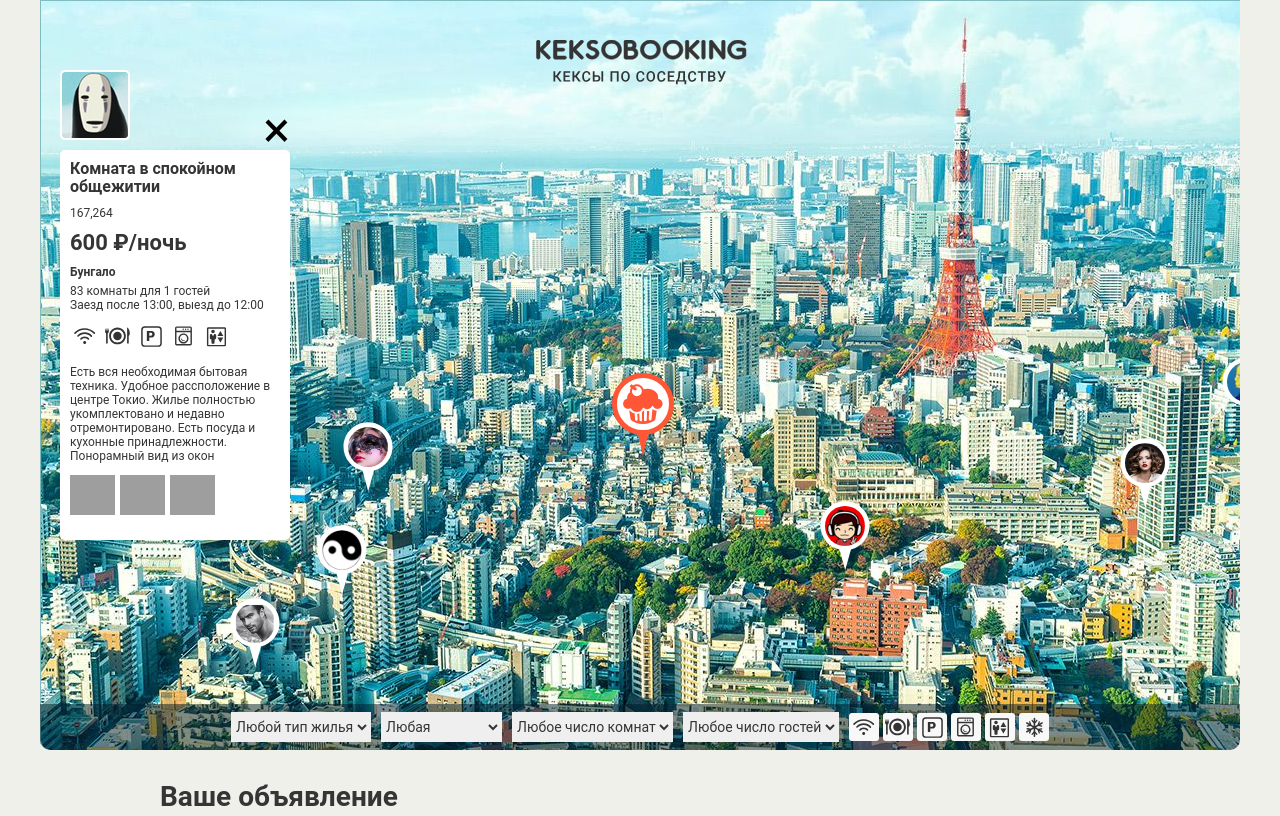
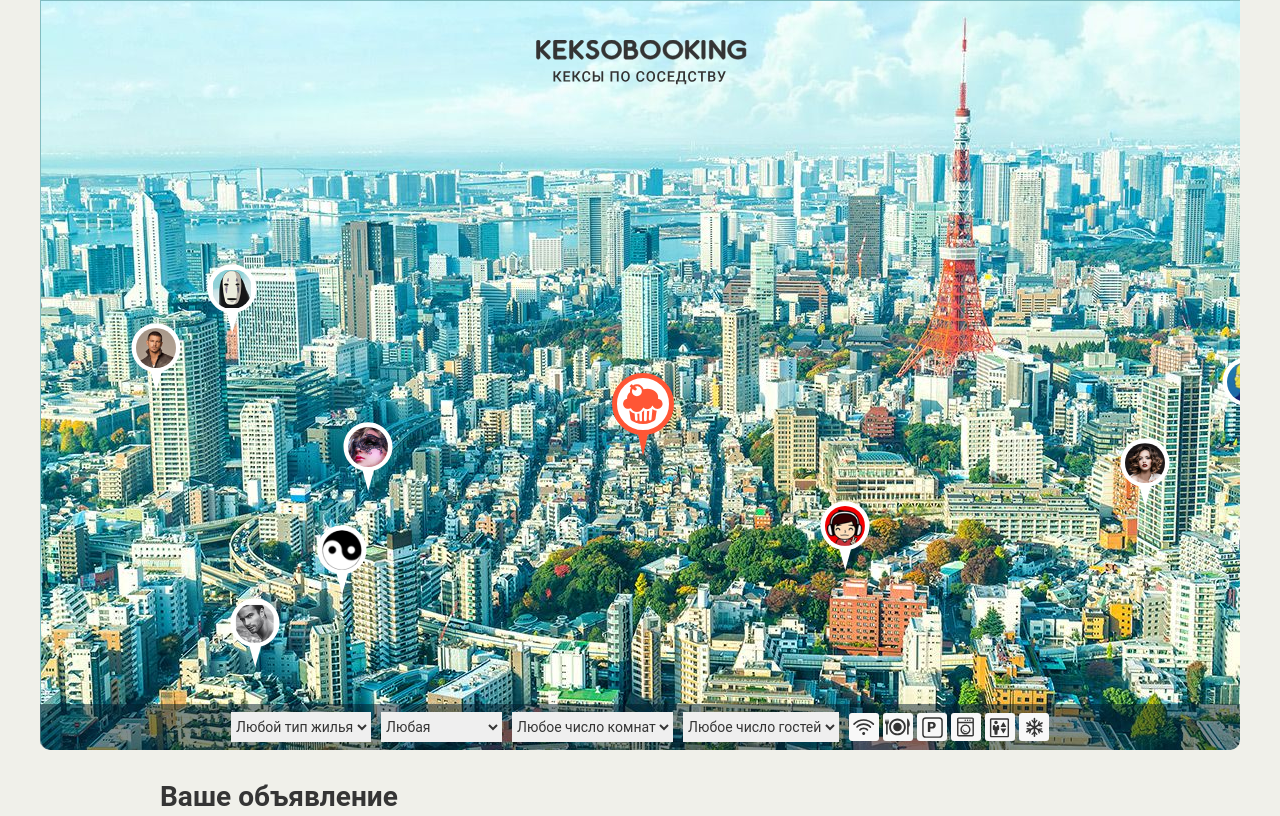
Before and after one commit to ba1tazar4ik/1163011-keksobooking-19, a website: page index.html in a window 1280 px wide. Shown: the top 816 px of the page. Drawn offline with Linux system fonts and the light colour scheme; grey boxes are pictures that could not be loaded; files whose address does not match are found by name.

Commit message:
начал домашку

```diff
--- a/index.html
+++ b/index.html
@@ -16,7 +16,7 @@
     </div>
 
     <!-- Карта объявлений -->
-    <section class="map map--faded">
+    <section class="map">
 
       <!-- Метки объявлений -->
       <div class="map__pins">
--- a/js/main.js
+++ b/js/main.js
@@ -1,4 +1,5 @@
 // eslint-disable-next-line strict
+
 var ADVERTISING_TITLES = ['Прекрасная лочуга для романтиков', 'Квартира с отличным видом', 'Шикарные аппартоменты', 'Велликолепный дом для утонченных натур', 'Команта для комфортного ночлега', 'Комната в спокойном общежитии', 'Уютное гнездышко для молодоженов'];
 var ADVERTISING_TYPES = ['palace', 'flat', 'house', 'bungalo'];
 var ADVERTISING_CHECKS = ['12:00', '13:00', '14:00'];
@@ -16,8 +17,26 @@ var mapPinsBlock = document.querySelector('.map__pins');
 var mapAdvertisingCard = document.querySelector('.map');
 var advertisings = [];
 
-// удаляем класс на блоке с картой(временное решение)
-document.querySelector('.map').classList.remove('map--faded');
+// блокируем карту
+// document.querySelector('.map').classList.add('map--faded');
+document.querySelector('.map__filters').classList.add('map__filters--disabled');
+document.querySelector('.ad-form').classList.add('ad-form--disabled');
+
+function xxx() {
+  if (this.disabled === false) {
+    this.setAttribute('disabled', 'true');
+  }
+}
+
+var DISABLED_FORMS = ['.map__filters', '.ad-form'];
+for (var i = 0; i < DISABLED_FORMS.length; i++) {
+  var disabledFormElements = document.querySelector(DISABLED_FORMS[i]).querySelectorAll('select');
+  disabledFormElements.forEach(function () {
+    if (this.disabled === false) {
+      this.disabled = true;
+    }
+  });
+}
 
 function getRandomInteger(min, max) { // случайное целое число
   // случайное число от min до (max+1)
@@ -133,24 +152,24 @@ function renderCardPhotos(ad, mapCardBlock) { // проверяем какие P
   }
 }
 
-function renderCard(ad) { // получаем карточку объявления
-  var mapCardTemplate = document.querySelector('#card')
-    .content
-    .querySelector('.map__card');
-  var mapCard = mapCardTemplate.cloneNode(true);
-
-  mapCard.querySelector('.popup__avatar').src = ad.author.avatar;
-  mapCard.querySelector('.popup__title').textContent = ad.offer.title;
-  mapCard.querySelector('.popup__text--address').textContent = ad.offer.address;
-  mapCard.querySelector('.popup__text--price').textContent = ad.offer.price + ' ₽/ночь';
-  mapCard.querySelector('.popup__type').textContent = OFFER_TYPE[ad.offer.type];
-  mapCard.querySelector('.popup__text--capacity').textContent = ad.offer.rooms + ' комнаты для ' + ad.offer.guests + ' гостей';
-  mapCard.querySelector('.popup__text--time').textContent = 'Заезд после ' + ad.offer.checkin + ', выезд до ' + ad.offer.checkout;
-  renderCardFeatures(ADVERTISING_FEATURES, ad.offer.features, mapCard.querySelector('.popup__features'));
-  mapCard.querySelector('.popup__description').textContent = ad.offer.description;
-  renderCardPhotos(ad.offer.photos, mapCard.querySelector('.popup__photos'));
-  return mapCard;
-}
+// function renderCard(ad) { // получаем карточку объявления
+//   var mapCardTemplate = document.querySelector('#card')
+//     .content
+//     .querySelector('.map__card');
+//   var mapCard = mapCardTemplate.cloneNode(true);
+//
+//   mapCard.querySelector('.popup__avatar').src = ad.author.avatar;
+//   mapCard.querySelector('.popup__title').textContent = ad.offer.title;
+//   mapCard.querySelector('.popup__text--address').textContent = ad.offer.address;
+//   mapCard.querySelector('.popup__text--price').textContent = ad.offer.price + ' ₽/ночь';
+//   mapCard.querySelector('.popup__type').textContent = OFFER_TYPE[ad.offer.type];
+//   mapCard.querySelector('.popup__text--capacity').textContent = ad.offer.rooms + ' комнаты для ' + ad.offer.guests + ' гостей';
+//   mapCard.querySelector('.popup__text--time').textContent = 'Заезд после ' + ad.offer.checkin + ', выезд до ' + ad.offer.checkout;
+//   renderCardFeatures(ADVERTISING_FEATURES, ad.offer.features, mapCard.querySelector('.popup__features'));
+//   mapCard.querySelector('.popup__description').textContent = ad.offer.description;
+//   renderCardPhotos(ad.offer.photos, mapCard.querySelector('.popup__photos'));
+//   return mapCard;
+// }
 
 function getAdvertisings(advertisingsQuantity) { // получаем объявления и метки на карте
   generateAdvertisings(advertisingsQuantity);
@@ -158,4 +177,4 @@ function getAdvertisings(advertisingsQuantity) { // получаем объяв
 }
 
 getAdvertisings(8);
-mapAdvertisingCard.insertBefore(renderCard(advertisings[0]), document.querySelector('.map__filters-container'));
+// mapAdvertisingCard.insertBefore(renderCard(advertisings[0]), document.querySelector('.map__filters-container'));
```
